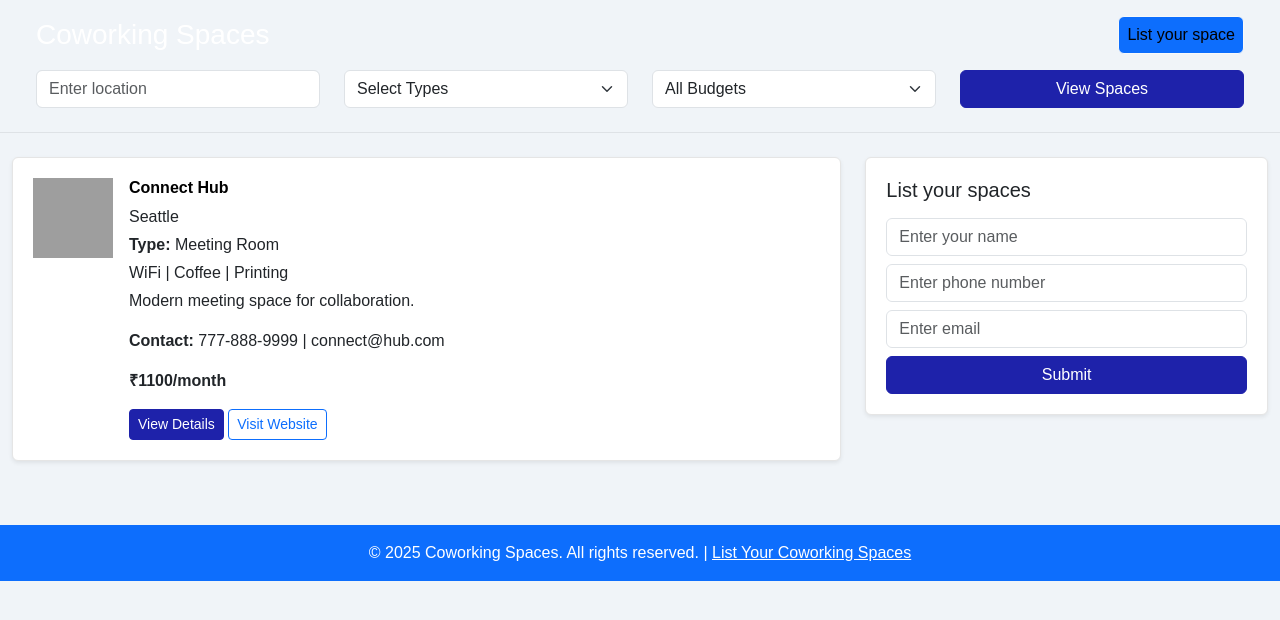
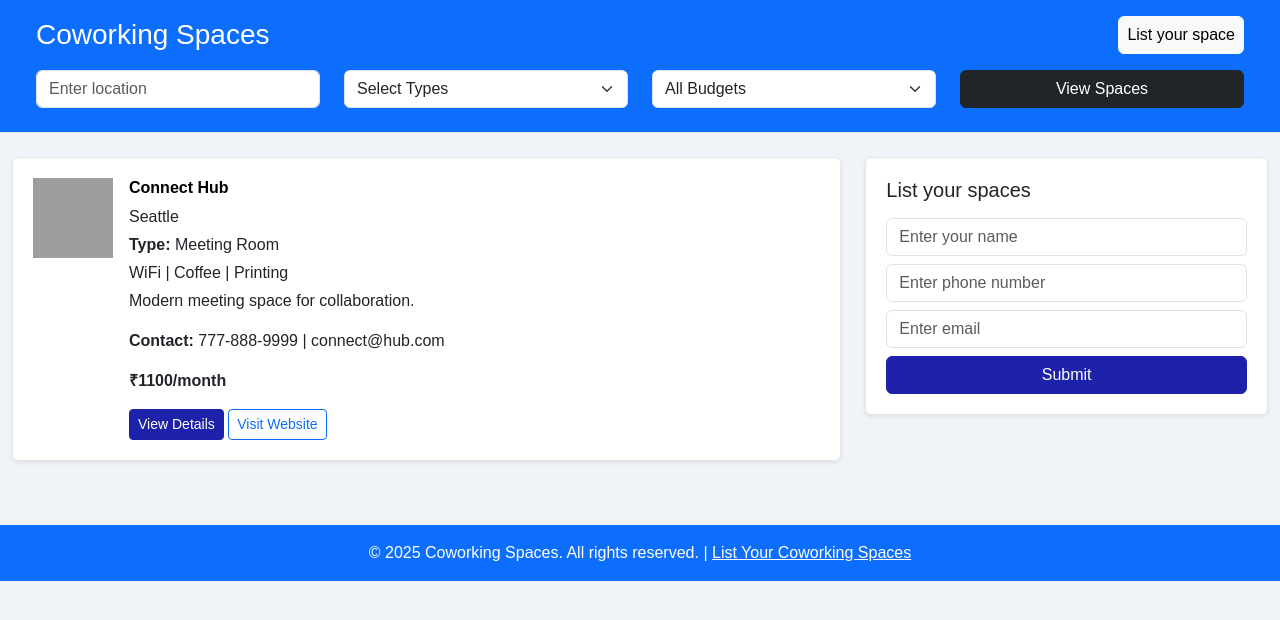
Before and after one commit to singhnatwar25/coworking, a Jekyll site: the page built from index.html, in a window 1280 px wide. Shown: the top 620 px of the page. Built offline with Jekyll 4.4.1, drawn with Linux system fonts in a browser that asks for light colours; grey boxes are pictures that could not be loaded.

Commit message:
header color change

```diff
--- a/index.html
+++ b/index.html
@@ -3,10 +3,10 @@
 title: Coworking Spaces
 ---
 
-<div class="container-fluid border-bottom  py-3">
+<div class="container-fluid border-bottom bg-primary py-3">
   <div class="d-flex justify-content-between align-items-center text-white px-4">
     <h3 class="mb-0">Coworking Spaces</h3>
-    <a href="#list-form" class="btn btn-light px-2 bg-primary">List your space</a>
+    <a href="#list-form" class="btn btn-light px-2 ">List your space</a>
   </div>
 
   <div class="row mt-3 px-4">
@@ -30,7 +30,7 @@
       </select>
     </div>
     <div class="col-3 col-md-3 mb-2">
-      <button class="btn btn-primary w-100">View Spaces</button>
+      <button class="btn btn-dark w-100">View Spaces</button>
     </div>
   </div>
 </div>
```
